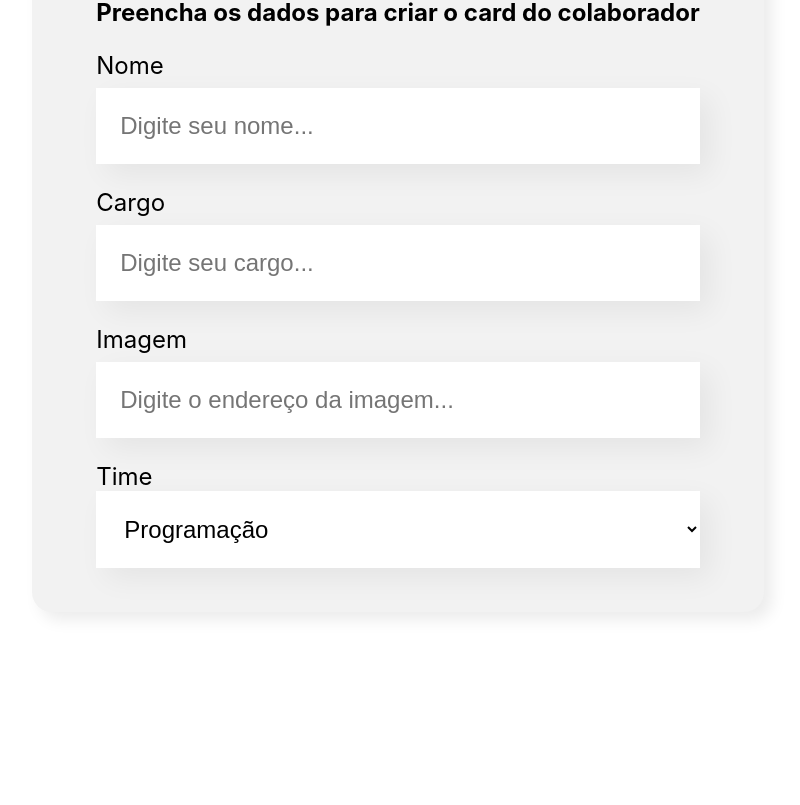
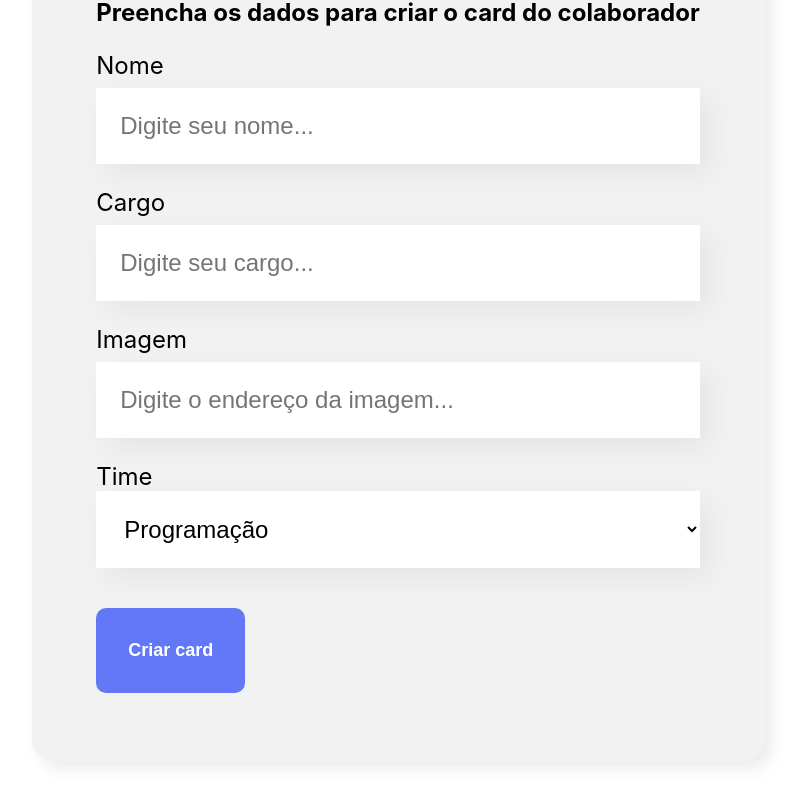
Before and after one commit to brunolinsm/trein_react_alura_organo, a JavaScript app: page / in a window 1280 px wide. Shown: the part 636-1441 px from the top of the page, without its empty margins (242-1042 px from the left). Before the commit the page ends 1328 px from the top, so only its background shows below. Built offline with nearby package versions, Linux system fonts and the light colour scheme; the HTML template or start-up script is replaced by a standard one.

Commit message:
Criando o botão

```diff
--- /dev/null
+++ b/src/componentes/Botao/Botao.css
@@ -0,0 +1,15 @@
+.botao {
+    background-color: #6278f7;
+    border-radius: 10px;
+    font-weight: 700;
+    font-size: 18px;
+    padding: 32px;
+    border: none;
+    cursor: pointer;
+    color: #FFF;
+    margin: 32px 0;
+}
+
+.botao:hover{
+    color: #95ffd4;
+}
--- /dev/null
+++ b/src/componentes/Botao/index.js
@@ -0,0 +1,11 @@
+import './Botao.css'
+
+const Botao = (props) => {
+    return (<button className='botao'>
+        {props.children}
+        </button>
+
+    )
+}
+
+export default Botao;
--- a/src/componentes/Formulario/index.js
+++ b/src/componentes/Formulario/index.js
@@ -1,3 +1,4 @@
+import Botao from '../Botao';
 import CampoTexto from '../CampoTexto';
 import ListaSuspensa from '../ListaSuspensa';
 import './Formulario.css'
@@ -21,6 +22,9 @@
                 <CampoTexto label="Cargo" placeholder="Digite seu cargo"/>
                 <CampoTexto label="Imagem" placeholder="Digite o endereço da imagem"/>
                 <ListaSuspensa label="Time" itens={times}/>
+                <Botao>
+                    Criar card
+                </Botao>
             </form>
         </section>
     )
```
